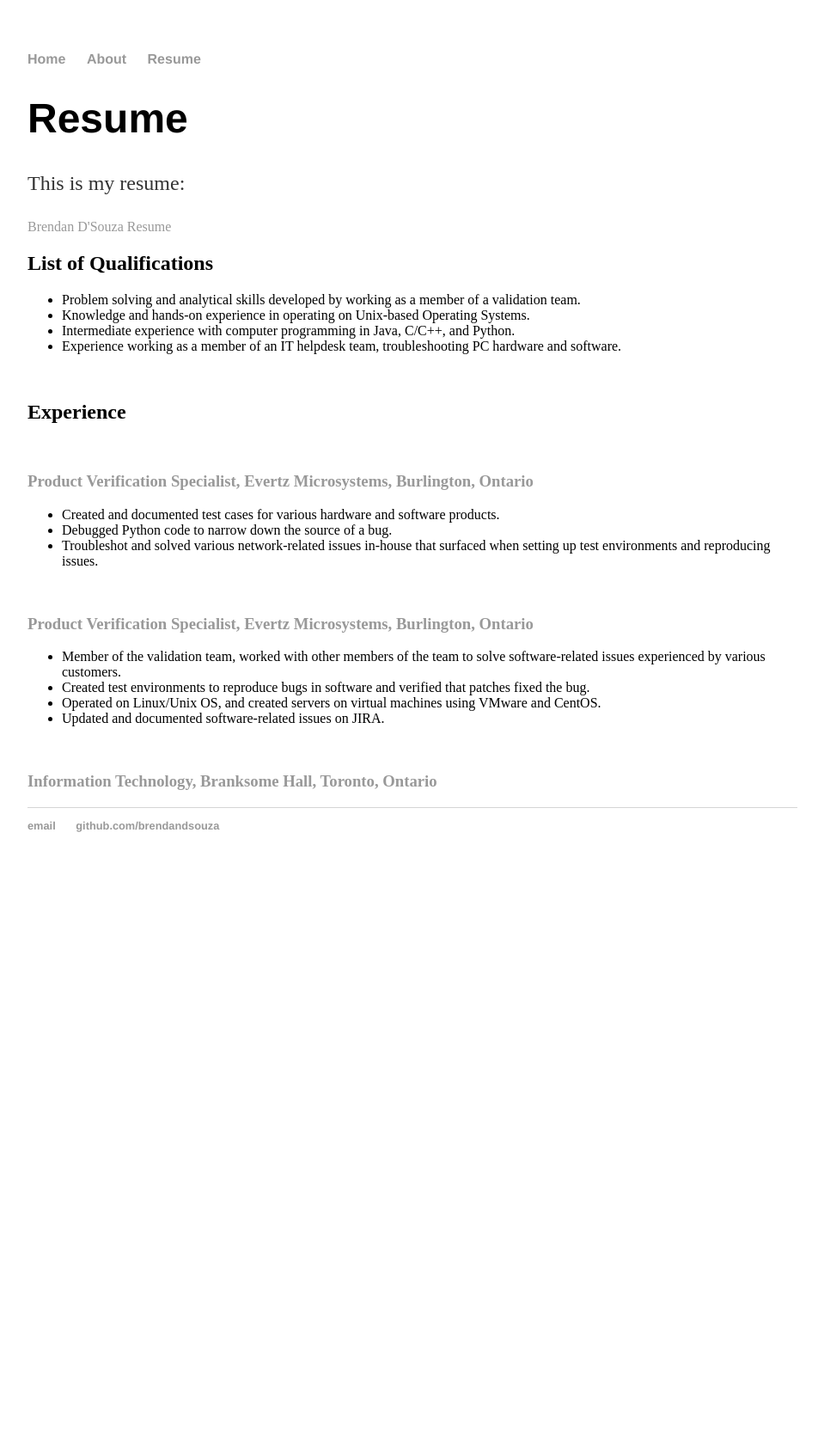
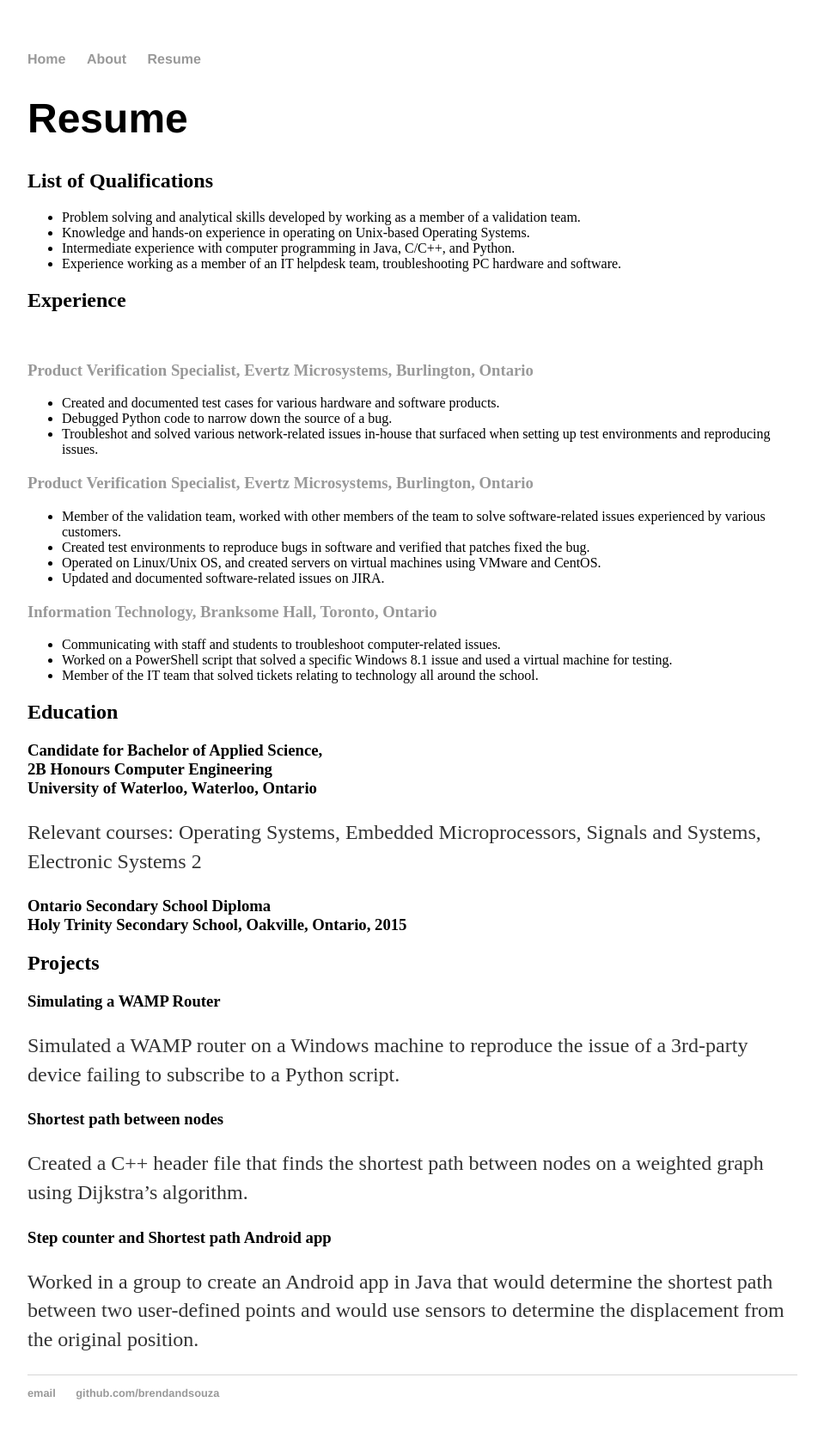
Before and after one commit to brendandsouza/brendandsouza.github.io, a Jekyll site: the page built from resume/resume.html, in a window 1280 px wide. Shown: the whole page at 86% size, without its empty margins (160-1119 px from the left). Built offline with Jekyll 4.4.1, drawn with Linux system fonts in a browser that asks for light colours; nearby versions of some CDN libraries; before the commit the page ends 1028 px from its top, so only the background shows below that.

Commit message:
resume updates

```diff
--- a/resume/resume.html
+++ b/resume/resume.html
@@ -4,8 +4,6 @@ title: Brendan D'Souza - Resume
 ---
 <div class="blurb">
 	<h1>Resume</h1>
-	<p>This is my resume:</p>
-	<a href="FTP:///Documents/Resumes/2B.pdf">Brendan D'Souza Resume</a>
 </div><!-- /.blurb -->
 
 <div class="List of Qualifications">
@@ -17,7 +15,6 @@ title: Brendan D'Souza - Resume
         <li>Experience working as a member of an IT helpdesk team, troubleshooting PC hardware and software.</li>
     </ul>
 </div>
-<br/>
 <div class="Experience">
 	<h2>Experience</h2>
 	<br/>
@@ -27,7 +24,6 @@ title: Brendan D'Souza - Resume
         <li>Debugged Python code to narrow down the source of a bug.</li>
         <li>Troubleshot and solved various network-related issues in-house that surfaced when setting up test environments and reproducing issues.</li>
     </ul>
-    <br/>
     <h3><a href="https://evertz.com/">Product Verification Specialist, Evertz Microsystems, Burlington, Ontario</a></h3>
     <ul>
     	<li>Member of the validation team, worked with other members of the team to solve software-related issues experienced by various customers.</li>
@@ -35,5 +31,25 @@ title: Brendan D'Souza - Resume
         <li>Operated on Linux/Unix OS, and created servers on virtual machines using VMware and CentOS.</li>
         <li>Updated and documented software-related issues on JIRA.</li>
     </ul>
-    <br/>
     <h3><a href="http://www.branksome.on.ca/Pages/default.aspx">Information Technology, Branksome Hall, Toronto, Ontario</a></h3>
+    <ul>
+    	<li>Communicating with staff and students to troubleshoot computer-related issues.</li>
+        <li>Worked on a PowerShell script that solved a specific Windows 8.1 issue and used a virtual machine for testing.</li>
+        <li>Member of the IT team that solved tickets relating to technology all around the school.</li>
+    </ul>
+</div>
+<div class="Education">
+	<h2>Education</h2>
+	<h3>Candidate for Bachelor of Applied Science, <br/>2B Honours Computer Engineering<br/>University of Waterloo, Waterloo, Ontario</h3>
+	<p>Relevant courses: Operating Systems, Embedded Microprocessors, Signals and Systems, Electronic Systems 2</p>
+	<h3>Ontario Secondary School Diploma   <br/>Holy Trinity Secondary School, Oakville, Ontario, 2015</h3>
+</div>
+<div class="Projects">
+	<h2>Projects</h2>
+	<h3>Simulating a WAMP Router</h3>
+	<p>Simulated a WAMP router on a Windows machine to reproduce the issue of a 3rd-party device failing to subscribe to a Python script.</p>
+	<h3>Shortest path between nodes</h3>
+	<p>Created a C++ header file that finds the shortest path between nodes on a weighted graph using Dijkstra’s algorithm.</p>
+	<h3>Step counter and Shortest path Android app</h3>
+	<p>Worked in a group to create an Android app in Java that would determine the shortest path between two user-defined points and would use sensors to determine the displacement from the original position.</p>
+</div>
```
